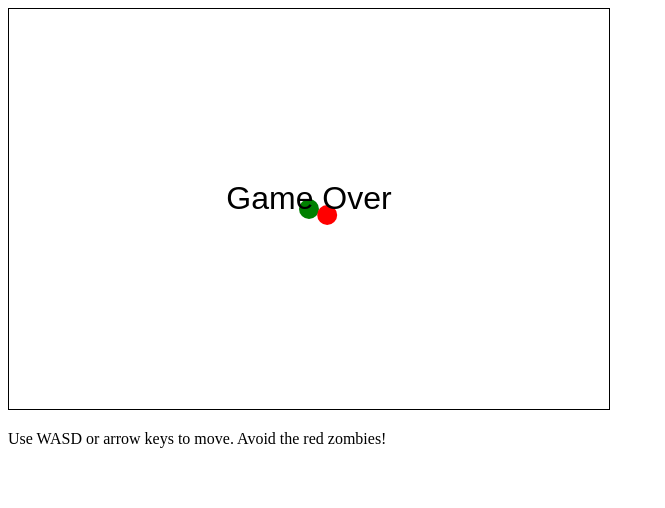
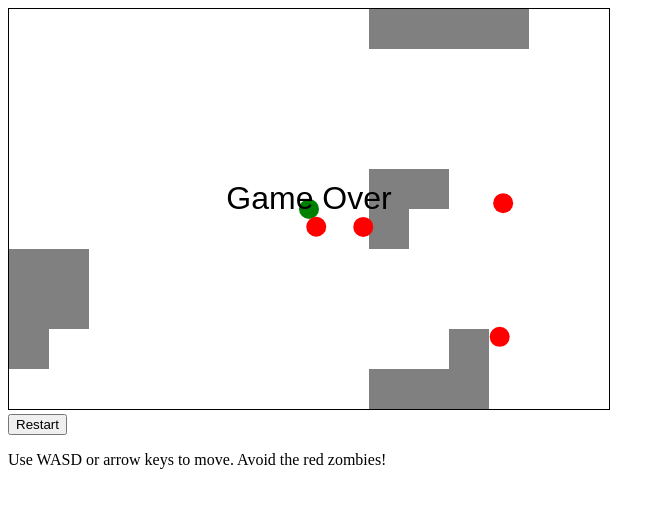
Before and after one commit to SnyderConsulting/AI-Game-Engine, a website built with Vite: page frontend/index.html in a window 1280 px wide. Shown: the whole page, without its empty margins (0-665 px from the left). Built offline with nearby package versions, Linux system fonts and the light colour scheme.

Commit message:
Add restart button and wall obstacles

```diff
--- a/frontend/index.html
+++ b/frontend/index.html
@@ -12,6 +12,7 @@
       height="400"
       style="border: 1px solid #000"
     ></canvas>
+    <button id="restartBtn" style="display: none">Restart</button>
     <p>Use WASD or arrow keys to move. Avoid the red zombies!</p>
     <script type="module" src="/src/main.js"></script>
   </body>
--- a/frontend/src/game_logic.js
+++ b/frontend/src/game_logic.js
@@ -20,3 +20,40 @@ export function isColliding(a, b, radius) {
 export function spawnZombie(width, height) {
   return createZombie(Math.random() * width, Math.random() * height);
 }
+
+export const SEGMENT_SIZE = 40;
+
+export function generateWalls(width, height, count = 3) {
+  const walls = [];
+  const gridW = Math.floor(width / SEGMENT_SIZE);
+  const gridH = Math.floor(height / SEGMENT_SIZE);
+  for (let i = 0; i < count; i++) {
+    const pieces = 3 + Math.floor(Math.random() * 3); // 3-5
+    let gx = Math.floor(Math.random() * gridW);
+    let gy = Math.floor(Math.random() * gridH);
+    for (let p = 0; p < pieces; p++) {
+      walls.push({
+        x: gx * SEGMENT_SIZE,
+        y: gy * SEGMENT_SIZE,
+        size: SEGMENT_SIZE,
+      });
+      const dir = Math.random() < 0.5 ? "h" : "v";
+      if (dir === "h") {
+        gx += Math.random() < 0.5 ? -1 : 1;
+      } else {
+        gy += Math.random() < 0.5 ? -1 : 1;
+      }
+      gx = Math.max(0, Math.min(gridW - 1, gx));
+      gy = Math.max(0, Math.min(gridH - 1, gy));
+    }
+  }
+  return walls;
+}
+
+export function circleRectColliding(circle, rect, radius) {
+  const closestX = Math.max(rect.x, Math.min(circle.x, rect.x + rect.size));
+  const closestY = Math.max(rect.y, Math.min(circle.y, rect.y + rect.size));
+  const dx = circle.x - closestX;
+  const dy = circle.y - closestY;
+  return dx * dx + dy * dy < radius * radius;
+}
--- a/frontend/src/main.js
+++ b/frontend/src/main.js
@@ -1,13 +1,35 @@
-import { spawnZombie, moveTowards, isColliding } from "./game_logic.js";
+import {
+  spawnZombie,
+  moveTowards,
+  isColliding,
+  generateWalls,
+  circleRectColliding,
+  SEGMENT_SIZE,
+} from "./game_logic.js";
 
 const canvas = document.getElementById("gameCanvas");
 const ctx = canvas.getContext("2d");
 
+const restartBtn = document.getElementById("restartBtn");
+
 const player = { x: canvas.width / 2, y: canvas.height / 2, speed: 2 };
-const zombies = [];
+let zombies = [];
+let walls = [];
 let spawnTimer = 0;
 let gameOver = false;
 const keys = {};
+
+function resetGame() {
+  player.x = canvas.width / 2;
+  player.y = canvas.height / 2;
+  zombies = [];
+  walls = generateWalls(canvas.width, canvas.height, 4);
+  spawnTimer = 0;
+  gameOver = false;
+  restartBtn.style.display = "none";
+}
+
+restartBtn.addEventListener("click", resetGame);
 
 window.addEventListener("keydown", (e) => {
   keys[e.key.toLowerCase()] = true;
@@ -19,6 +41,9 @@ window.addEventListener("keyup", (e) => {
 function update() {
   if (gameOver) return;
 
+  const prevX = player.x;
+  const prevY = player.y;
+
   if (keys["arrowup"] || keys["w"]) player.y -= player.speed;
   if (keys["arrowdown"] || keys["s"]) player.y += player.speed;
   if (keys["arrowleft"] || keys["a"]) player.x -= player.speed;
@@ -26,6 +51,11 @@ function update() {
 
   player.x = Math.max(10, Math.min(canvas.width - 10, player.x));
   player.y = Math.max(10, Math.min(canvas.height - 10, player.y));
+
+  if (walls.some((w) => circleRectColliding(player, w, 10))) {
+    player.x = prevX;
+    player.y = prevY;
+  }
 
   if (spawnTimer <= 0) {
     zombies.push(spawnZombie(canvas.width, canvas.height));
@@ -35,15 +65,27 @@ function update() {
   }
 
   zombies.forEach((z) => {
+    const zx = z.x;
+    const zy = z.y;
     moveTowards(z, player, 1);
+    if (walls.some((w) => circleRectColliding(z, w, 10))) {
+      z.x = zx;
+      z.y = zy;
+    }
     if (isColliding(z, player, 10)) {
       gameOver = true;
+      restartBtn.style.display = "block";
     }
   });
 }
 
 function render() {
   ctx.clearRect(0, 0, canvas.width, canvas.height);
+
+  ctx.fillStyle = "gray";
+  walls.forEach((w) => {
+    ctx.fillRect(w.x, w.y, SEGMENT_SIZE, SEGMENT_SIZE);
+  });
 
   ctx.fillStyle = "green";
   ctx.beginPath();
@@ -62,6 +104,7 @@ function render() {
     ctx.font = "32px sans-serif";
     ctx.textAlign = "center";
     ctx.fillText("Game Over", canvas.width / 2, canvas.height / 2);
+    restartBtn.style.display = "block";
   }
 }
 
@@ -71,4 +114,7 @@ function gameLoop() {
   requestAnimationFrame(gameLoop);
 }
 
-window.addEventListener("load", gameLoop);
+window.addEventListener("load", () => {
+  resetGame();
+  gameLoop();
+});
```
Also changed, not shown: docs/zombie_game.md (+1 -1 lines), frontend/tests/game_logic.test.js (+25 -1 lines).
